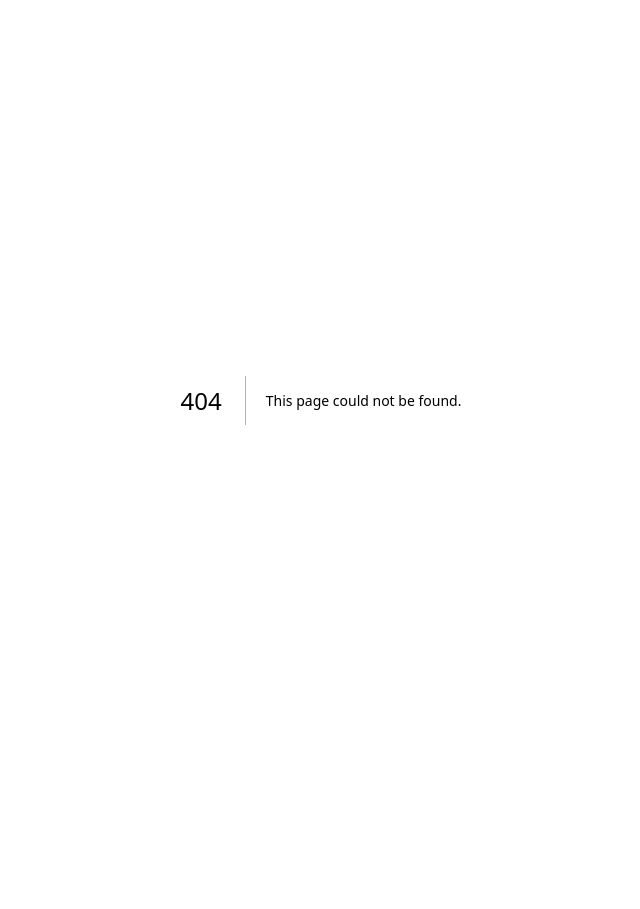
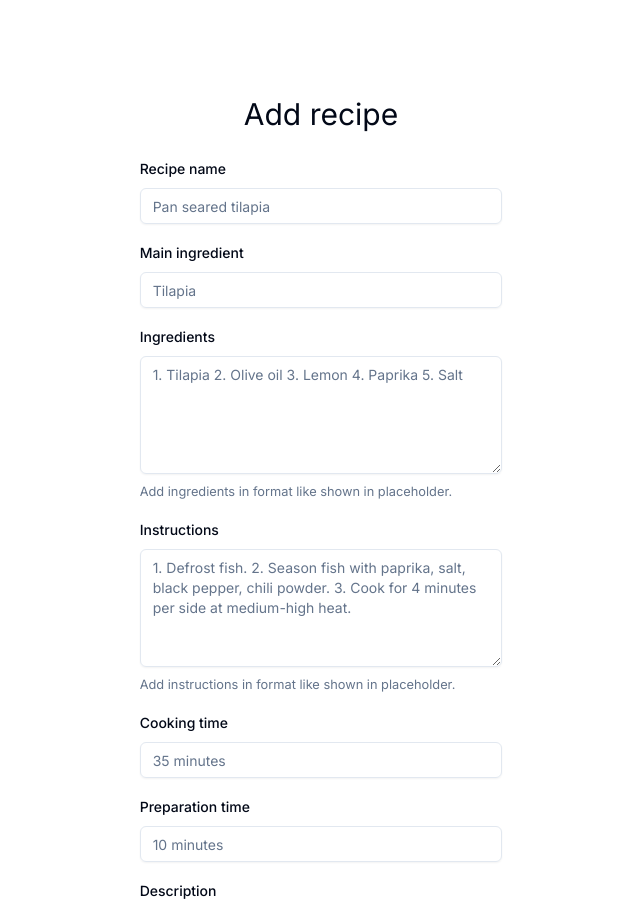
Before and after one commit to NoelCov/recipe-book-fe, a Next.js app: page /add-recipe in a window 1280 px wide. Before the commit this address had no page. Shown: the top 909 px of the page, without its empty margins (319-959 px from the left). Before the commit the page ends 800 px from the top, so only its background shows below. Built offline with nearby package versions, Linux system fonts and the light colour scheme.

Commit message:
Added a new page with a form to be able to add a new recipe and a button to link to it from main page

```diff
--- /dev/null
+++ b/app/add-recipe/page.tsx
@@ -0,0 +1,194 @@
+"use client"
+
+import { z } from "zod"
+import { zodResolver } from "@hookform/resolvers/zod"
+import { useForm } from "react-hook-form"
+
+import { Button } from "@/components/ui/button"
+import {
+  Form,
+  FormControl,
+  FormDescription,
+  FormField,
+  FormItem,
+  FormLabel,
+  FormMessage,
+} from "@/components/ui/form"
+import { Input } from "@/components/ui/input"
+import { Textarea } from "@/components/ui/textarea"
+
+
+//TODO Check if it's okay to call ProfileForm from here or if we should put everything in ProfileForm.
+export default function AddRecipe() {
+  return (
+    <div className="flex flex-col p-24 items-center justify-center scroll">
+      <h1 className="text-3xl mb-6">Add recipe</h1>
+      {ProfileForm()}
+      {/* https://ui.shadcn.com/docs/components/form */}
+    </div>
+  )
+}
+
+// 1. Create a form schema. We will do this using ZOD which is a library to use with TypeScript.
+const Macros = z.object({
+  protein: z.number(),
+  carbs: z.number(),
+  fats: z.number()
+});
+
+const formSchema = z.object({
+  recipeName: z.string(),
+  mainIngredient: z.string(),
+  ingredients: z.array(z.string()),
+  instructions: z.array(z.string()),
+  timeToCook: z.string(),
+  timeToPrepare: z.string(),
+  description: z.string(),
+  servings: z.number(),
+  macros: Macros
+})
+
+// 2. Define a form
+export function ProfileForm() {
+  // 1. Define your form.
+  const form = useForm<z.infer<typeof formSchema>>({
+    resolver: zodResolver(formSchema),
+    defaultValues: {
+      recipeName: "",
+      mainIngredient: "",
+      ingredients: [],
+      instructions: [],
+      timeToCook: "",
+      timeToPrepare: "",
+      description: "",
+      servings: 0,
+      macros: {}
+    },
+  })
+
+  // 2. Define a submit handler.
+  function onSubmit(values: z.infer<typeof formSchema>) {
+    // Do something with the form values.
+    // ✅ This will be type-safe and validated.
+    for (let key in Object.keys(values)) {
+      console.log()
+    }
+    // Send it to backend.
+    console.log(values)
+  }
+
+  return (
+    <Form {...form}>
+      <form onSubmit={form.handleSubmit(onSubmit)} className="w-1/3 space-y-4">
+        <FormField
+          control={form.control}
+          name="recipeName"
+          render={({ field }) => (
+            <FormItem>
+              <FormLabel>Recipe name</FormLabel>
+              <FormControl>
+                <Input placeholder="Pan seared tilapia" {...field} />
+              </FormControl>
+              {/* <FormDescription>
+                This is the recipe name.
+              </FormDescription>
+              <FormMessage /> */}
+            </FormItem>
+          )}
+        />
+        <FormField
+          control={form.control}
+          name="mainIngredient"
+          render={({ field }) => (
+            <FormItem>
+              <FormLabel>Main ingredient</FormLabel>
+              <FormControl>
+                <Input placeholder="Tilapia" {...field} />
+              </FormControl>
+            </FormItem>
+          )}
+        />
+        <FormField
+          control={form.control}
+          name="ingredients"
+          render={({ field }) => (
+            <FormItem>
+              <FormLabel>Ingredients</FormLabel>
+              <FormControl>
+                <Textarea placeholder="1. Tilapia 2. Olive oil 3. Lemon 4. Paprika 5. Salt" rows={5} {...field} />
+              </FormControl>
+              <FormDescription>
+                Add ingredients in format like shown in placeholder.
+              </FormDescription>
+            </FormItem>
+          )}
+        />
+        <FormField
+          control={form.control}
+          name="instructions"
+          render={({ field }) => (
+            <FormItem>
+              <FormLabel>Instructions</FormLabel>
+              <FormControl>
+                <Textarea placeholder="1. Defrost fish. 2. Season fish with paprika, salt, black pepper, chili powder. 3. Cook for 4 minutes per side at medium-high heat." rows={5} {...field} />
+              </FormControl>
+              <FormDescription>
+                Add instructions in format like shown in placeholder.
+              </FormDescription>
+            </FormItem>
+          )}
+        />
+        <FormField
+          control={form.control}
+          name="timeToCook"
+          render={({ field }) => (
+            <FormItem>
+              <FormLabel>Cooking time</FormLabel>
+              <FormControl>
+                <Input placeholder="35 minutes" {...field} />
+              </FormControl>
+            </FormItem>
+          )}
+        />
+        <FormField
+          control={form.control}
+          name="timeToPrepare"
+          render={({ field }) => (
+            <FormItem>
+              <FormLabel>Preparation time</FormLabel>
+              <FormControl>
+                <Input placeholder="10 minutes" {...field} />
+              </FormControl>
+            </FormItem>
+          )}
+        />
+        <FormField
+          control={form.control}
+          name="description"
+          render={({ field }) => (
+            <FormItem>
+              <FormLabel>Description</FormLabel>
+              <FormControl>
+                <Textarea placeholder="This dish is high in protein, super easy to make and tasty" rows={3} {...field} />
+              </FormControl>
+            </FormItem>
+          )}
+        />
+        <FormField
+          control={form.control}
+          name="servings"
+          render={({ field }) => (
+            <FormItem>
+              <FormLabel>Servings</FormLabel>
+              <FormControl>
+                <Input placeholder="4 servings" {...field} />
+              </FormControl>
+            </FormItem>
+          )}
+        />
+        <Button type="submit" className="mt-4">Submit</Button>
+      </form>
+    </Form>
+  )
+}
+//TODO Finish form and test sending it to backend!
--- a/app/page.tsx
+++ b/app/page.tsx
@@ -9,13 +9,15 @@ import {
     CardFooter,
     CardHeader,
     CardTitle,
-  } from "@/components/ui/card"
+} from "@/components/ui/card"
 
 import { RecipeCard } from "@/components/demo-recipe-card/demo-recipe-card";
+import { Button } from "@/components/ui/button";
+import Link from "next/link";
 
 const fetchData = async () => {
     // More about data fetching https://nextjs.org/docs/app/building-your-application/caching#on-demand-revalidation
-    const res = await fetch("http://localhost:8080/api/recipe/", {cache: 'no-store'});
+    const res = await fetch("http://localhost:8080/api/recipe/", { cache: 'no-store' });
     console.log(res);
     if (!res.ok) {
         throw new Error("Failed to fetch data.");
@@ -31,11 +33,13 @@ export default async function Home() {
     return (
         <div className="h-screen flex items-center justify-center flex-col gap-8">
             <h1 className="text-3xl">All recipes</h1>
+            <Link href="/add-recipe"><Button>Add recipe</Button></Link>
             {
-                data.map((obj, key : number) => {
-                      return (
-                    <RecipeCard key={key} obj={obj} />
-                )})
+                data.map((obj, key: number) => {
+                    return (
+                        <RecipeCard key={key} obj={obj} />
+                    )
+                })
             }
         </div>
     );
```
